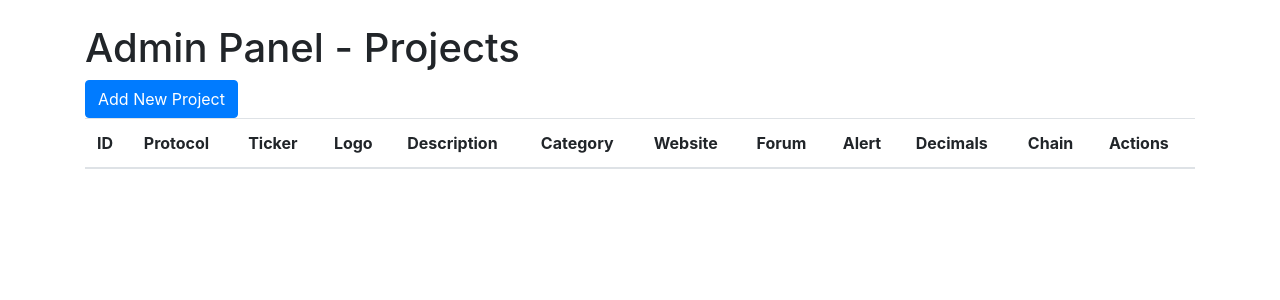
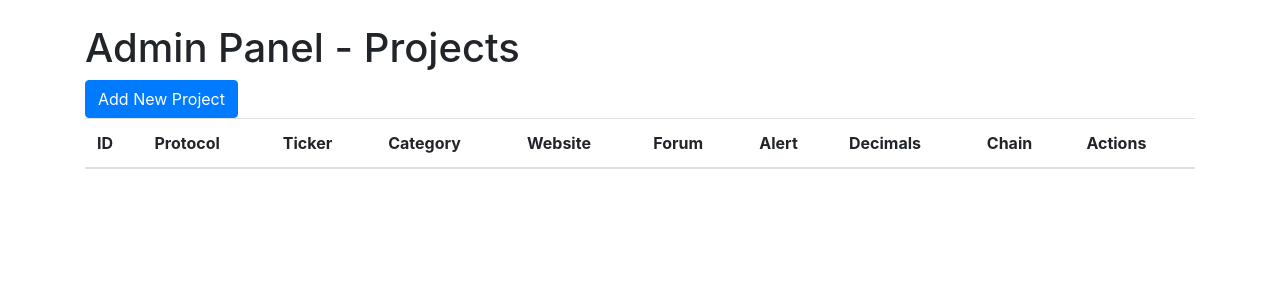
Before and after one commit to JBST93/aave-dasboard, a Flask app: page /admin in a window 1280 px wide. Shown: the part 56-356 px from the top of the page. Run offline with Flask 3, Linux system fonts and the light colour scheme; lists and menus that the app fills with data are empty; some libraries are stand-ins or nearby versions.

Commit message:
Added PJs

```diff
--- a/app.py
+++ b/app.py
@@ -39,9 +39,15 @@ def render_robot():
 
 @app.route('/admin')
 @app.route('/admin/')
-
-def admin_panel():
-    projects = Project.query.all()
+def admin_index():
+    search = request.args.get('search', '')
+    if search:
+        projects = Project.query.filter(
+            (Project.protocol_name.ilike(f'%{search}%')) |
+            (Project.token_ticker.ilike(f'%{search}%'))
+        ).all()
+    else:
+        projects = Project.query.all()
     return render_template('admin/index.html', projects=projects)
 
 @app.route('/admin/add-project', methods=['GET', 'POST'])
--- a/templates/admin/index.html
+++ b/templates/admin/index.html
@@ -11,8 +11,6 @@
       <th>ID</th>
       <th>Protocol</th>
       <th>Ticker</th>
-      <th>Logo</th>
-      <th>Description</th>
       <th>Category</th>
       <th>Website</th>
       <th>Forum</th>
@@ -28,8 +26,6 @@
       <td>{{ project.id }}</td>
       <td>{{ project.protocol_name }}</td>
       <td>{{ project.token_ticker }}</td>
-      <td>{{ project.logo_url }}</td>
-      <td>{{ project.description }}</td>
       <td>{{ project.category_main }}</td>
       <td>{{ project.website }}</td>
       <td>{{ project.forum }}</td>
```
